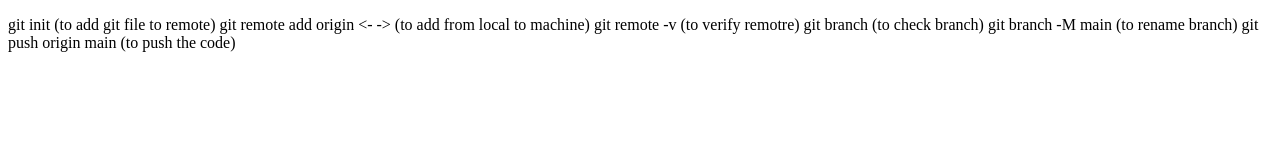
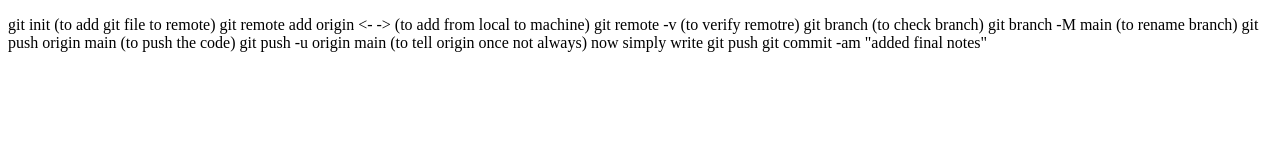
Before and after one commit to Boss-anu/project2, a plain HTML site: page index.html in a window 1280 px wide. Drawn offline with Linux system fonts and the light colour scheme.

Commit message:
add final notes

```diff
--- a/index.html
+++ b/index.html
@@ -12,6 +12,8 @@
         git branch      (to check branch)
         git branch -M main  (to rename branch)
         git push origin main  (to push the code)
+        git push -u origin main (to tell origin once not always) now simply write git push
+        git commit -am "added final notes"
     </p>
 </head>
 <body>
```
